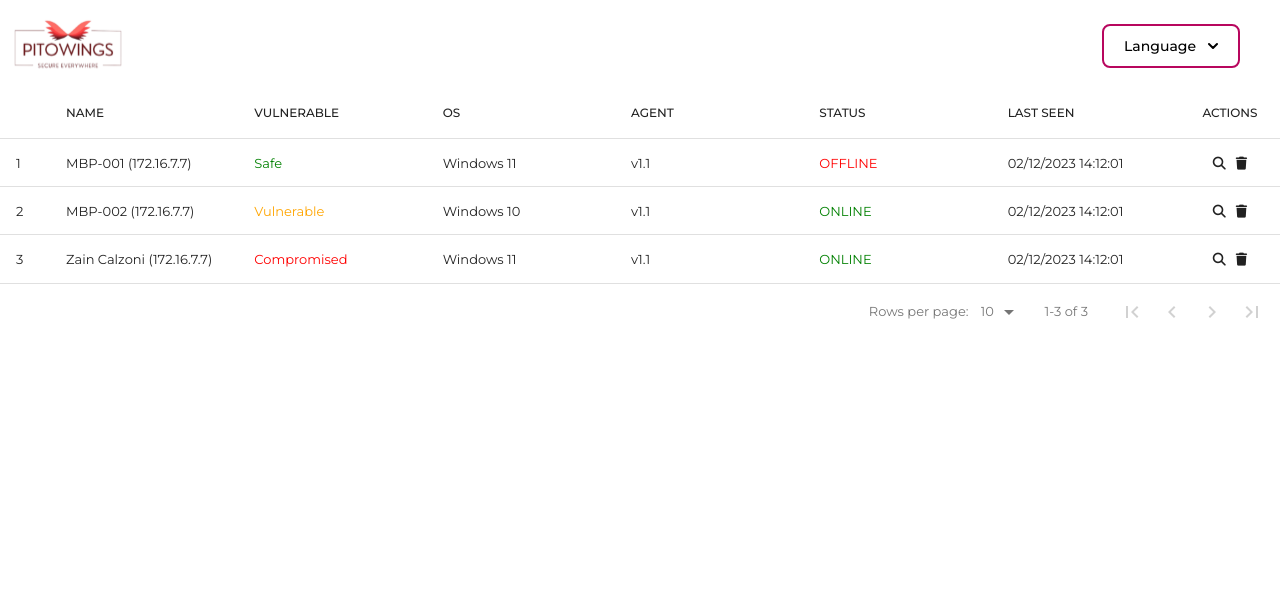
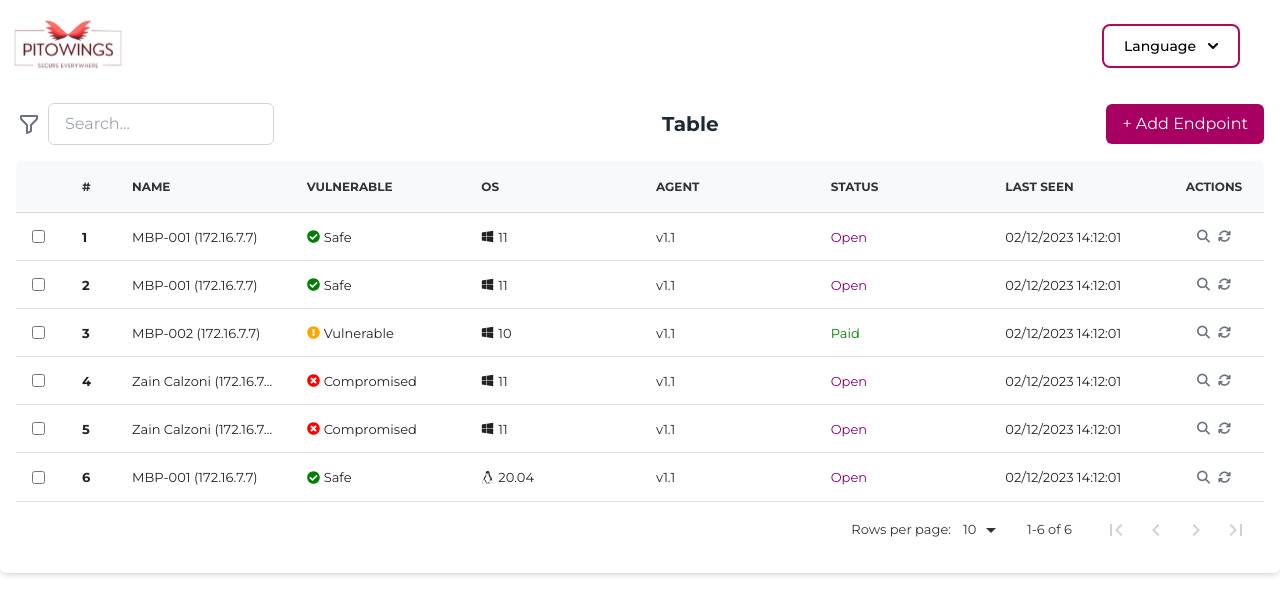
Before and after one commit to gSayak/Pitowings_login, a React (Create React App) app: page /table in a window 1280 px wide. Shown: the top 614 px of the page. Built offline with nearby package versions, Linux system fonts and the light colour scheme.

Commit message:
table styling

```diff
--- a/src/App.tsx
+++ b/src/App.tsx
@@ -6,7 +6,8 @@ import ForgetPassword from './components/ForgetPassword/ForgetPassword';
 import Layout from './Layout';
 import Home from './components/Home';
 import PrivateRoute from './utils/PrivateRoutes';
-import Table from './components/Table/Table';
+import {data} from "./components/Table/TableData"
+import TableComponent from './components/Table/TableComponent';
 
 
 function App() {
@@ -18,7 +19,7 @@ function App() {
             <Route path="/" element={<Login />} />
             <Route path="/signup" element={<NewUser />} />
             <Route path="/forgot" element={<ForgetPassword />} />
-            <Route path='/table' element={< Table />} />
+            <Route path='/table' element={< TableComponent data={data} />} />
             <Route element={<PrivateRoute />}>
               <Route element={<Home />} path='/home' />
             </Route>
--- a/src/components/Table/Table.tsx
+++ b/src/components/Table/Table.tsx
@@ -1,165 +1,239 @@
-import React from "react";
-import DataTable, { TableColumn } from "react-data-table-component";
-import "@fortawesome/fontawesome-free/css/all.min.css";
-import { BiSortUp } from 'react-icons/bi';
+// import React from "react";
+// import DataTable, { TableColumn } from "react-data-table-component";
+// import "@fortawesome/fontawesome-free/css/all.min.css";
+// import { BiSortUp, BiFilterAlt } from "react-icons/bi";
+// import { FaWindows, FaLinux } from "react-icons/fa";
+// import {
+//   FaCheckCircle,
+//   FaExclamationCircle,
+//   FaTimesCircle,
+// } from "react-icons/fa";
 
-interface DataRow {
-  name: string;
-  ip: string;
-  vulnerable: string;
-  os: string;
-  agent: string;
-  status: string;
-  lastSeen: string;
-}
+// interface DataRow {
+//   name: string;
+//   ip: string;
+//   vulnerable: string;
+//   os: string | any;
+//   agent: string;
+//   status: string;
+//   lastSeen: string;
+// }
 
-const sortIcon = (
-  <div style={{ fontSize: '1.5rem' }}>
-    <BiSortUp />
-  </div>
-);
+// const sortIcon = (
+//   <div className="text-2xl">
+//     <BiSortUp />
+//   </div>
+// );
 
+// const data: DataRow[] = [
+//   {
+//     name: "MBP-001",
+//     ip: "172.16.7.7",
+//     vulnerable: "Safe",
+//     os: "Windows 11",
+//     agent: "v1.1",
+//     status: "Open",
+//     lastSeen: "02/12/2023 14:12:01",
+//   },
+//   {
+//     name: "MBP-002",
+//     ip: "172.16.7.7",
+//     vulnerable: "Vulnerable",
+//     os: "Windows 10",
+//     agent: "v1.1",
+//     status: "Paid",
+//     lastSeen: "02/12/2023 14:12:01",
+//   },
+//   {
+//     name: "Zain Calzoni",
+//     ip: "172.16.7.7",
+//     vulnerable: "Compromised",
+//     os: "Windows 11",
+//     agent: "v1.1",
+//     status: "Open",
+//     lastSeen: "02/12/2023 14:12:01",
+//   },
+//   {
+//     name: "MBP-001",
+//     ip: "172.16.7.7",
+//     vulnerable: "Safe",
+//     os: "Linux 20.04",
+//     agent: "v1.1",
+//     status: "Open",
+//     lastSeen: "02/12/2023 14:12:01",
+//   },
+// ];
 
-const data: DataRow[] = [
-  {
-    name: "MBP-001",
-    ip: "172.16.7.7",
-    vulnerable: "Safe",
-    os: "Windows 11",
-    agent: "v1.1",
-    status: "OFFLINE",
-    lastSeen: "02/12/2023 14:12:01",
-  },
-  {
-    name: "MBP-002",
-    ip: "172.16.7.7",
-    vulnerable: "Vulnerable",
-    os: "Windows 10",
-    agent: "v1.1",
-    status: "ONLINE",
-    lastSeen: "02/12/2023 14:12:01",
-  },
-  {
-    name: "Zain Calzoni",
-    ip: "172.16.7.7",
-    vulnerable: "Compromised",
-    os: "Windows 11",
-    agent: "v1.1",
-    status: "ONLINE",
-    lastSeen: "02/12/2023 14:12:01",
-  },
-];
+// const columns: TableColumn<DataRow>[] = [
+//   {
+//     name: "",
+//     cell: (row, index) => <input type="checkbox" />,
+//     width: "50px",
+//   },
+//   {
+//     name: "#",
+//     cell: (row, index) => <div className="font-bold">{index + 1}</div>,
+//     width: "50px",
+//   },
+//   {
+//     name: "NAME",
+//     selector: (row) => `${row.name} \n(${row.ip})`,
+//     sortable: true,
+//   },
+//   {
+//     name: "VULNERABLE",
+//     selector: (row) => {
+//       let icon;
+//       switch (row.vulnerable) {
+//         case "Safe":
+//           icon = <FaCheckCircle color="green" />;
+//           break;
+//         case "Vulnerable":
+//           icon = <FaExclamationCircle color="orange" />;
+//           break;
+//         case "Compromised":
+//           icon = <FaTimesCircle color="red" />;
+//           break;
+//         default:
+//           icon = null;
+//       }
+//       return (
+//         <div className="flex items-center">
+//           {icon}
+//           <span className="ml-1">{row.vulnerable}</span>
+//         </div>
+//       );
+//     },
+//     sortable: true,
+//   },
+//   {
+//     name: "OS",
+//     selector: (row) => {
+//       if (row.os.toLowerCase().includes("windows")) {
+//         return (
+//           <div className="flex items-center">
+//             <FaWindows className="mr-1" />
+//             <span>{row.os.replace("Windows", "").trim()}</span>
+//           </div>
+//         );
+//       } else if (row.os.toLowerCase().includes("linux")) {
+//         return (
+//           <div className="flex items-center">
+//             <FaLinux className="mr-1" />
+//             <span>{row.os.replace("Linux", "").trim()}</span>
+//           </div>
+//         );
+//       } else {
+//         return row.os;
+//       }
+//     },
+//     sortable: true,
+//   },
+//   {
+//     name: "AGENT",
+//     selector: (row) => row.agent,
+//     sortable: true,
+//   },
+//   {
+//     name: "STATUS",
+//     selector: (row) => row.status,
+//     sortable: true,
+//     conditionalCellStyles: [
+//       {
+//         when: (row) => row.status === "Open",
+//         style: {
+//           color: "purple",
+//           ":hover": {
+//             cursor: "pointer",
+//           },
+//         },
+//       },
+//       {
+//         when: (row) => row.status === "Paid",
+//         style: {
+//           color: "green",
+//           ":hover": {
+//             cursor: "pointer",
+//           },
+//         },
+//       },
+//       {
+//         when: (row) => row.status === "Inactive",
+//         style: {
+//           color: "red",
+//           ":hover": {
+//             cursor: "pointer",
+//           },
+//         },
+//       },
+//     ],
+//   },
+//   {
+//     name: "LAST SEEN",
+//     selector: (row) => row.lastSeen,
+//     sortable: true,
+//   },
+//   {
+//     name: "ACTIONS",
+//     cell: () => (
+//       <div className="flex items-center">
+//         <i className="fas fa-search text-gray-500 mr-2 hover:text-purple-500 cursor-pointer"></i>
+//         <i className="fas fa-sync text-gray-500 hover:text-green-500 cursor-pointer"></i>
+//       </div>
+//     ),
+//     allowOverflow: true,
+//     button: true,
+//   },
+// ];
 
-const columns: TableColumn<DataRow>[] = [
-  {
-    name: "#",
-    cell: (row, index) => <div>{index + 1}</div>,
-    width: "50px",
-    sortable: true,
-  },
-  {
-    name: "NAME",
-    selector: (row) => `${row.name} \n(${row.ip})`,
-    sortable: true,
-  },
-  {
-    name: "VULNERABLE",
-    selector: (row) => row.vulnerable,
-    sortable: true,
-    conditionalCellStyles: [
-      {
-        when: (row) => row.vulnerable === "Safe",
-        style: {
-          color: "green",
-          ":hover": {
-            cursor: "pointer",
-          },
-        },
-      },
-      {
-        when: (row) => row.vulnerable === "Vulnerable",
-        style: {
-          color: "orange",
-          ":hover": {
-            cursor: "pointer",
-          },
-        },
-      },
-      {
-        when: (row) => row.vulnerable === "Compromised",
-        style: {
-          color: "red",
-          ":hover": {
-            cursor: "pointer",
-          },
-        },
-      },
-    ],
-  },
-  {
-    name: "OS",
-    selector: (row) => row.os,
-    sortable: true,
-  },
-  {
-    name: "AGENT",
-    selector: (row) => row.agent,
-    sortable: true,
-  },
-  {
-    name: "STATUS",
-    selector: (row) => row.status,
-    sortable: true,
-    conditionalCellStyles: [
-      {
-        when: (row) => row.status === "ONLINE",
-        style: {
-          color: "green",
-          ":hover": {
-            cursor: "pointer",
-          },
-        },
-      },
-      {
-        when: (row) => row.status === "OFFLINE",
-        style: {
-          color: "red",
-          ":hover": {
-            cursor: "pointer",
-          },
-        },
-      },
-    ],
-  },
-  {
-    name: "LAST SEEN",
-    selector: (row) => row.lastSeen,
-    sortable: true,
-  },
-  {
-    name: "ACTIONS",
-    cell: () => (
-      <div>
-        <i className="fa fa-search" style={{ marginRight: "10px" }}></i>
-        <i className="fa fa-trash"></i>
-      </div>
-    ),
-    allowOverflow: true,
-    button: true,
-  },
-];
+// const Table: React.FC = () => {
+//   return (
+//     <div className="bg-white p-4 rounded-md shadow-md">
+//       <div className="mb-4 flex items-center justify-between">
+//         <div className="flex items-center">
+//           <button className="text-gray-500 hover:text-[#A80062] cursor-pointer">
+//             <BiFilterAlt className="text-2xl" />
+//           </button>
+//           <input
+//             type="text"
+//             placeholder="Search..."
+//             className="border border-gray-300 px-4 py-2 rounded-md focus:outline-none ml-2"
+//           />
+//         </div>
+//         <h2 className="text-xl font-bold text-gray-800">Table</h2>
+//         <button className="bg-[#A80062] hover:bg-[#cf2d8b] text-white px-4 py-2 rounded-md">
+//           + Add Endpoint
+//         </button>
+//       </div>
+//       <DataTable
+//         columns={columns}
+//         data={data}
+//         pagination
+//         paginationPerPage={10}
+//         paginationRowsPerPageOptions={[10, 20, 30]}
+//         sortIcon={sortIcon}
+//         customStyles={{
+//           headRow: {
+//             style: {
+//               backgroundColor: "#f8f9fa",
+//               fontWeight: "bold",
+//               color: "#333",
+//             },
+//           },
+//           rows: {
+//             style: {
+//               borderBottomColor: "#dee2e6",
+//             },
+//           },
+//           pagination: {
+//             style: {
+//               color: "#333",
+//             },
+//           },
+//         }}
+//       />
+//     </div>
+//   );
+// };
 
-const Table: React.FC = () => {
-  return (
-    <DataTable
-      columns={columns}
-      data={data}
-      pagination
-      paginationPerPage={10}
-      paginationRowsPerPageOptions={[10, 20, 30]}
-      sortIcon={sortIcon}
-    />
-  );
-};
-
-export default Table;
+// export default Table;
--- /dev/null
+++ b/src/components/Table/TableComponent.tsx
@@ -0,0 +1,66 @@
+import React from "react";
+import DataTable from "react-data-table-component";
+import { DataRow, columns } from "./TableData";
+import { BiFilterAlt, BiSortUp } from "react-icons/bi"; // Import BiFilterAlt
+
+interface Props {
+  data: DataRow[];
+}
+
+const sortIcon = (
+  <div className="text-2xl">
+    <BiSortUp />
+  </div>
+);
+
+const TableComponent: React.FC<Props> = ({ data }) => {
+  return (
+    <div className="bg-white p-4 rounded-md shadow-md">
+      <div className="mb-4 flex items-center justify-between">
+        <div className="flex items-center">
+          <button className="text-gray-500 hover:text-[#A80062] cursor-pointer">
+            <BiFilterAlt className="text-2xl" />
+          </button>
+          <input
+            type="text"
+            placeholder="Search..."
+            className="border border-gray-300 px-4 py-2 rounded-md focus:outline-none ml-2"
+          />
+        </div>
+        <h2 className="text-xl font-bold text-gray-800">Table</h2>
+        <button className="bg-[#A80062] hover:bg-[#cf2d8b] text-white px-4 py-2 rounded-md">
+          + Add Endpoint
+        </button>
+      </div>
+      <DataTable
+        columns={columns}
+        data={data}
+        pagination
+        paginationPerPage={10}
+        paginationRowsPerPageOptions={[5, 10, 20, 30]}
+        sortIcon={sortIcon}
+        customStyles={{
+          headRow: {
+            style: {
+              backgroundColor: "#f8f9fa",
+              fontWeight: "bold",
+              color: "#333",
+            },
+          },
+          rows: {
+            style: {
+              borderBottomColor: "#dee2e6",
+            },
+          },
+          pagination: {
+            style: {
+              color: "#333",
+            },
+          },
+        }}
+      />
+    </div>
+  );
+};
+
+export default TableComponent;
--- /dev/null
+++ b/src/components/Table/TableData.tsx
@@ -0,0 +1,199 @@
+import React from "react";
+import { TableColumn } from "react-data-table-component";
+import {
+  FaCheckCircle,
+  FaExclamationCircle,
+  FaTimesCircle,
+  FaWindows,
+  FaLinux,
+} from "react-icons/fa";
+import "@fortawesome/fontawesome-free/css/all.min.css";
+
+export interface DataRow {
+  name: string;
+  ip: string;
+  vulnerable: string;
+  os: string | any;
+  agent: string;
+  status: string;
+  lastSeen: string;
+}
+
+export const data: DataRow[] = [
+  {
+    name: "MBP-001",
+    ip: "172.16.7.7",
+    vulnerable: "Safe",
+    os: "Windows 11",
+    agent: "v1.1",
+    status: "Open",
+    lastSeen: "02/12/2023 14:12:01",
+  },
+  {
+    name: "MBP-001",
+    ip: "172.16.7.7",
+    vulnerable: "Safe",
+    os: "Windows 11",
+    agent: "v1.1",
+    status: "Open",
+    lastSeen: "02/12/2023 14:12:01",
+  },
+  {
+    name: "MBP-002",
+    ip: "172.16.7.7",
+    vulnerable: "Vulnerable",
+    os: "Windows 10",
+    agent: "v1.1",
+    status: "Paid",
+    lastSeen: "02/12/2023 14:12:01",
+  },
+  {
+    name: "Zain Calzoni",
+    ip: "172.16.7.7",
+    vulnerable: "Compromised",
+    os: "Windows 11",
+    agent: "v1.1",
+    status: "Open",
+    lastSeen: "02/12/2023 14:12:01",
+  },
+  {
+    name: "Zain Calzoni",
+    ip: "172.16.7.7",
+    vulnerable: "Compromised",
+    os: "Windows 11",
+    agent: "v1.1",
+    status: "Open",
+    lastSeen: "02/12/2023 14:12:01",
+  },
+  {
+    name: "MBP-001",
+    ip: "172.16.7.7",
+    vulnerable: "Safe",
+    os: "Linux 20.04",
+    agent: "v1.1",
+    status: "Open",
+    lastSeen: "02/12/2023 14:12:01",
+  },
+];
+
+export const columns: TableColumn<DataRow>[] = [
+  {
+    name: "",
+    cell: (row, index) => <input type="checkbox" />,
+    width: "50px",
+  },
+  {
+    name: "#",
+    cell: (row, index) => <div className="font-bold">{index + 1}</div>,
+    width: "50px",
+  },
+  {
+    name: "NAME",
+    selector: (row) => `${row.name} \n(${row.ip})`,
+    sortable: true,
+  },
+  {
+    name: "VULNERABLE",
+    selector: (row) => {
+      let icon;
+      switch (row.vulnerable) {
+        case "Safe":
+          icon = <FaCheckCircle color="green" />;
+          break;
+        case "Vulnerable":
+          icon = <FaExclamationCircle color="orange" />;
+          break;
+        case "Compromised":
+          icon = <FaTimesCircle color="red" />;
+          break;
+        default:
+          icon = null;
+      }
+      return (
+        <div className="flex items-center">
+          {icon}
+          <span className="ml-1">{row.vulnerable}</span>
+        </div>
+      );
+    },
+    sortable: true,
+  },
+  {
+    name: "OS",
+    selector: (row) => {
+      if (row.os.toLowerCase().includes("windows")) {
+        return (
+          <div className="flex items-center">
+            <FaWindows className="mr-1" />
+            <span>{row.os.replace("Windows", "").trim()}</span>
+          </div>
+        );
+      } else if (row.os.toLowerCase().includes("linux")) {
+        return (
+          <div className="flex items-center">
+            <FaLinux className="mr-1" />
+            <span>{row.os.replace("Linux", "").trim()}</span>
+          </div>
+        );
+      } else {
+        return row.os;
+      }
+    },
+    sortable: true,
+  },
+  {
+    name: "AGENT",
+    selector: (row) => row.agent,
+    sortable: true,
+  },
+  {
+    name: "STATUS",
+    selector: (row) => row.status,
+    sortable: true,
+    conditionalCellStyles: [
+      {
+        when: (row) => row.status === "Open",
+        style: {
+          color: "purple",
+          ":hover": {
+            cursor: "pointer",
+          },
+        },
+      },
+      {
+        when: (row) => row.status === "Paid",
+        style: {
+          color: "green",
+          ":hover": {
+            cursor: "pointer",
+          },
+        },
+      },
+      {
+        when: (row) => row.status === "Inactive",
+        style: {
+          color: "red",
+          ":hover": {
+            cursor: "pointer",
+          },
+        },
+      },
+    ],
+  },
+  {
+    name: "LAST SEEN",
+    selector: (row) => row.lastSeen,
+    sortable: true,
+  },
+  {
+    name: "ACTIONS",
+    cell: () => (
+      <div className="flex items-center">
+        <i className="fas fa-search text-gray-500 mr-2 hover:text-purple-500 cursor-pointer"></i>
+        <i className="fas fa-sync text-gray-500 hover:text-green-500 cursor-pointer"></i>
+      </div>
+    ),
+    allowOverflow: true,
+    button: true,
+  },
+];
```
